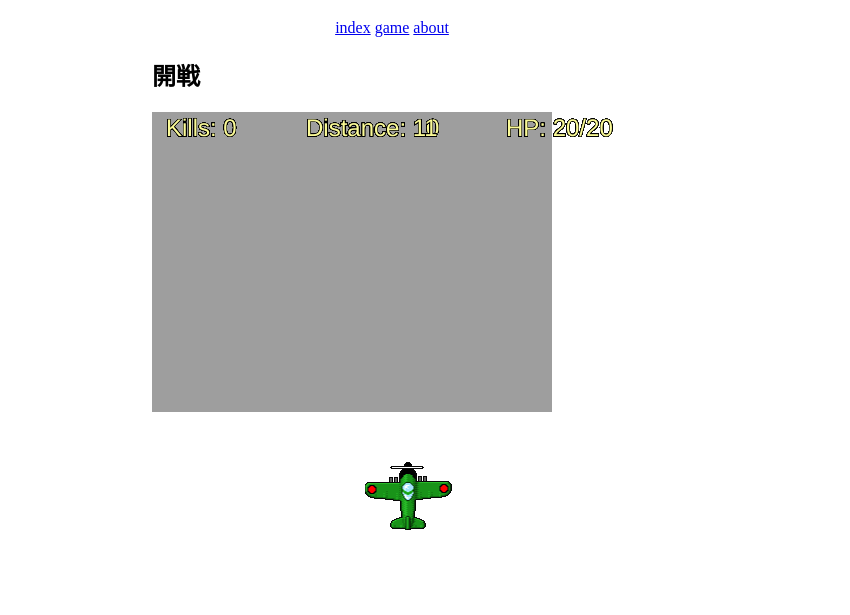
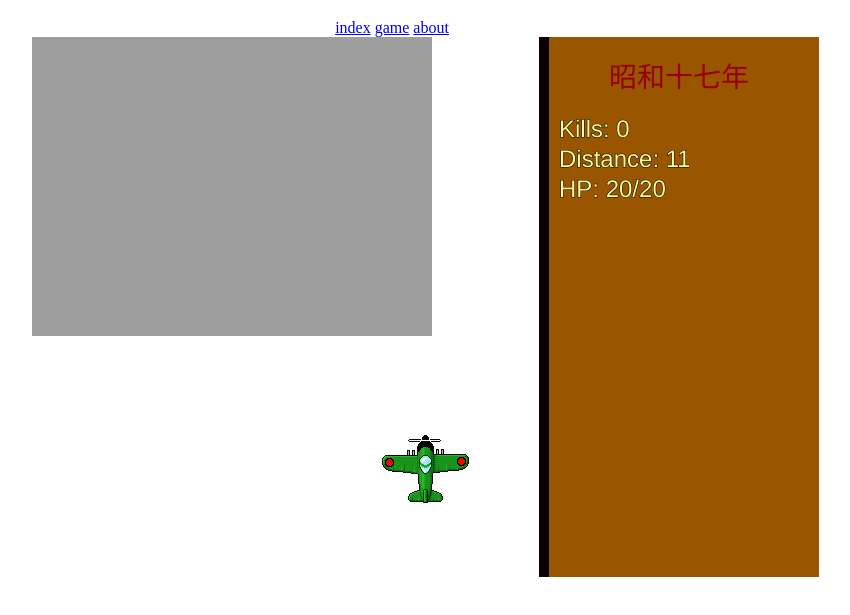
Before and after one commit to mbwk/fighter-plane-game, a plain HTML site: page game.html in a window 1280 px wide. Shown: the part 61-676 px from the top of the page, without its empty margins (248-1098 px from the left). Drawn offline with Linux system fonts and the light colour scheme.

Commit message:
k time to refactor dis

```diff
--- a/game.html
+++ b/game.html
@@ -24,8 +24,7 @@
     </ul>
 </nav>
 <section id="gamesec">
-    <h2>開戦</h2>
-    <canvas id="gamecanv" width="512" height="480">
+    <canvas id="gamecanv" width="787" height="540">
     </canvas>
 </section>
 <footer>
--- a/scripts/main.js
+++ b/scripts/main.js
@@ -15,7 +15,10 @@ function main()
     var playerbullets = [];
     var enemybullets = [];
 
-    /* game objects */
+    // test enemy
+    var testenemy = new EnemyKMT(300, 100);
+
+    //game objects
     var enemieskilled = 0;
 
     // handle keyboard controls
@@ -31,53 +34,55 @@ function main()
         MOUSEPOS = get_mouse_xy(evt);
     }, false);
 
+    var stage = 0;
+    /*
     var newstage = function () {
         ++stage;
         for (var i = 0; i < (stage + 10) && i < 20; ++i) {
             var x = Math.floor( Math.random() * ( 512 - 0 + 1 ));
             var y = Math.floor( Math.random() * ( 0 - 1200 + 1 ) - 1200 );
-            enemies.push(new EnemyKMT());
+            enemies.push(new EnemyKMT(x, y));
         }
-    }
+        enemies.push(new EnemyKMT(300, 100));
+    };
+    */
 
     // reset game
     var reset = function () {
         player.x = cvs.width / 2;
         player.y = cvs.height * 0.8;
-
-        //enemy.x = 32 + (Math.random() * (cvs.width - 128));
-        //enemy.y = 32 + (Math.random() * (cvs.width - 128));
+        //newstage();
     };
 
     var checkbounds = function (killer, victim) {
         var inleftbound = false, inrightbound = false,
             inbotbound = false, intopbound = false;
-        inleftbound = killer.exright() > victim.exleft();
-        inrightbound = killer.exleft() < victim.exright();
-        intopbound = killer.upper() > victim.lower();
-        inbotbound = killer.lower() < victim.upper();
 
-        if ( (inbotbound && (inleftbound || inrightbound))
-                || (intopbound (inleftbound || inrightbound)) ) {
+        inleftbound = killer.exright > victim.exleft;
+        inrightbound = killer.exleft < victim.exright;
+        intopbound = killer.upper > victim.lower;
+        inbotbound = killer.lower < victim.upper;
+
+        if ( (inbotbound && (inleftbound || inrightbound)) || (intopbound && (inleftbound || inrightbound)) ) {
                     return true;
         }
         return false;
-    }
+    };
 
     var checkcollisions = function () {
         // has a bullet gone out of bounds?
 
-        for (var bullet in playerbullets) {
-            if (bullet.lower() < 0) {
-                var index = playerbullets.indexOf(bullet);
-                playerbullets.splice(bullet, 1);
+        for (var pbullet in playerbullets) {
+            if (pbullet.lower() < 0) {
+                var pindex = playerbullets.indexOf(pbullet);
+                playerbullets.splice(pindex, 1);
             }
         }
 
-        for (var bullet in enemybullets) {
-            if (bullet.upper() > cvs.height) {
-                var index = enemybullets.indexOf(bullet);
-                enemybullets.splice(index, 1);
+        for (var ebullet in enemybullets) {
+            if (ebullet.upper() > cvs.height) {
+                var eindex = enemybullets.indexOf(ebullet);
+                enemybullets.splice(eindex, 1);
             }
         }
 
@@ -96,19 +101,20 @@ function main()
         }
 
 
+    };
+
+    var moveobjects = function (modifier) {
+        for (var enemy in enemies) {
+            //enemy.move(modifier);
+            enemy.y += enemy.speed * modifier;
         }
-
-    var moveobjects = function () {
-        for (var enemy in enemies) {
-            enemy.move();
+        for (var pbullet in playerbullets) {
+            pbullet.move(modifier);
         }
-        for (var bullet in playerbullets) {
-            bullet.move();
+        for (var ebullet in enemybullets) {
+            ebullet.move(modifier);
         }
-        for (var bullet in enemybullets) {
-            bullet.move();
-        }
-    }
+    };
 
     var update = function (modifier) {
         if (38 in keysdown && player.upper() > 36 ) { // up
@@ -122,7 +128,7 @@ function main()
         if (37 in keysdown && player.exleft() > 16 ) { // left
             // hero.x -= hero.speed * modifier;
             player.move("left", modifier);
-        } else if (39 in keysdown && player.exright() < cvs.width - 16 ) { // right
+        } else if (39 in keysdown && player.exright() < gamewidth - 16 ) { // right
             // hero.x += hero.speed * modifier;
             player.move("right", modifier);
         } else {
@@ -131,18 +137,25 @@ function main()
 
         // bring world to life
         checkcollisions();
-        moveobjects();
+        moveobjects(modifier);
 
     };
 
-    var scroller = -550;
+    var bglength = 1033;
+    var origin = (-1 * bglength) + cvs.height;
+    var scroller = origin;
     var delay = 0;
     /* draw */
     var render = function () {
+        if (gameover) {
+            drawgameover();
+        } else if (gamestate) {
+
             ctx.drawImage(bgImg, 0, scroller);
             scroller += 2;
+
             if (scroller > 0) {
-            scroller = -550;
+                scroller = origin;
             }
 
             // later, check if player is alive first
@@ -150,12 +163,13 @@ function main()
 
             for (var enemy in enemies) {
                 draw_img(enemy);
+                console.log("drawing");
             }
-        for (var bullet in playerbullets) {
-            draw_img(bullet);
+            for (var pbullet in playerbullets) {
+                draw_img(pbullet);
             }
-        for (var bullet in enemybullets) {
-            draw_img(bullet);
+            for (var ebullet in enemybullets) {
+                draw_img(ebullet);
             }
 
             writestats(player);
@@ -165,6 +179,9 @@ function main()
             if (delay > 25) {
                 ++player.distance;
                 delay = 0;
+            }
+        } else if (menustate) {
+            drawmenu();
         }
     };
 
--- a/scripts/objects.js
+++ b/scripts/objects.js
@@ -1,3 +1,5 @@
+"use strict";
+
 // these sprites are used by several objects on the screen at once
 var spritessy = {};
 spritessy.imgs = [];
@@ -5,29 +7,34 @@ spritessy.imgs = [];
 // image preload functions
 function preloadsprites()
 {
-    spritessy.imgs["bullet"] = new Image();
-    spritessy.imgs["enemy"] = new Image();
-    spritessy.imgs["enemykmt"] = new Image();
+    spritessy.imgs.bullet = new Image();
+    spritessy.imgs.enemy = new Image();
+    spritessy.imgs.enemykmt = new Image();
 
-    spritessy.imgs["bullet"].rdy = false;
-    spritessy.imgs["enemy"].rdy = false;
-    spritessy.imgs["enemykmt"].rdy = false;
+    spritessy.imgs.bullet.rdy = false;
+    spritessy.imgs.enemy.rdy = false;
+    spritessy.imgs.enemykmt.rdy = false;
 
-    spritessy.imgs["bullet"].src = "imgs/bullet.png";
-    spritessy.imgs["enemy"].src = "imgs/enemydefault.png";
-    spritessy.imgs["enemykmt"].src = "imgs/enemykmt.png";
+    spritessy.imgs.bullet.src = "imgs/bullet.png";
+    spritessy.imgs.enemy.src = "imgs/enemydefault.png";
+    spritessy.imgs.enemykmt.src = "imgs/enemykmt.png";
 
-    for (var i in spritessy.imgs) {
-        spritessy.imgs[i].onload = function () {
-            spritessy.imgs[i].rdy = true;
-        }
-    }
+    spritessy.imgs.bullet.onload = function () {
+        spritessy.imgs.bullet.rdy = true;
+    };
+    spritessy.imgs.enemy.onload = function () {
+        spritessy.imgs.enemy.rdy = true;
+    };
+    spritessy.imgs.enemykmt.onload = function () {
+        spritessy.imgs.enemykmt.rdy = true;
+    };
+
 }
 
 function allspritesready(sprites)
 {
     for (var i in sprites) {
-        if (sprites[i].reader = false) {
+        if (sprites[i].reader === false) {
             return false;
         }
     }
@@ -48,19 +55,19 @@ function GameEntity()
     /* helper functions */
     ent.upper = function () {
         return ent.y - (ent.height / 2);
-    }
+    };
     ent.lower = function () {
         return ent.y + (ent.height / 2);
-    }
+    };
     ent.exleft = function () {
         return ent.x - (ent.width / 2);
-    }
+    };
     ent.exright = function () {
         return ent.x + (ent.width / 2);
-    }
+    };
     ent.isrdy = function () {
         return ent.rdy;
-    }
+    };
 
     return ent;
 }
@@ -69,7 +76,6 @@ function PlayerBullet(playerx, playery, playerdmg)
 {
     var pbullet = new GameEntity();
 
-    /* member variables */
     pbullet.x = playerx;
     pbullet.y = playery;
     pbullet.speed = 512;
@@ -81,7 +87,7 @@ function PlayerBullet(playerx, playery, playerdmg)
 
     pbullet.move = function (modifier) {
         pbullet.y -= (pbullet.speed * modifier);
-    }
+    };
 
     return pbullet;
 }
@@ -95,7 +101,6 @@ function Player()
     // var player = {};
     var player = new GameEntity();
 
-    /* member variables */
     player.speed = 256;
     player.height = 68;
     player.width = 87;
@@ -107,21 +112,29 @@ function Player()
     player.distance = 0;
 
     player.sprites = [];
-    player.sprites["level"] = new Image();
-    player.sprites["bankr"] = new Image();
-    player.sprites["bankl"] = new Image();
-    player.sprites["level"].src = "imgs/reisenlevel.png";
-    player.sprites["bankr"].src = "imgs/reisenbankr.png";
-    player.sprites["bankl"].src = "imgs/reisenbankl.png";
-    player.img = player.sprites["level"];
-    for (var i in player.sprites) {
-        player.sprites[i].onload = function() {
-            player.sprites[i].ready = true;
-            player.rdy = allspritesready(player.sprites);
-        }
-    }
+    player.sprites.level = new Image();
+    player.sprites.bankr = new Image();
+    player.sprites.bankl = new Image();
+    player.sprites.level.src = "imgs/reisenlevel.png";
+    player.sprites.bankr.src = "imgs/reisenbankr.png";
+    player.sprites.bankl.src = "imgs/reisenbankl.png";
+    player.img = player.sprites.level;
 
-    /* member functions */
+    player.sprites.level.onload = function() {
+        player.sprites.level.ready = true;
+        player.rdy = allspritesready(player.sprites);
+    };
+    player.sprites.bankl.onload = function() {
+        player.sprites.bankl.ready = true;
+        player.rdy = allspritesready(player.sprites);
+    };
+    player.sprites.bankr.onload = function() {
+        player.sprites.bankr.ready = true;
+        player.rdy = allspritesready(player.sprites);
+    };
+
+
+
     player.move = function (direc, modifier) {
         switch (direc) {
             case "up":
@@ -132,29 +145,29 @@ function Player()
                 break;
             case "left":
                 player.x -= player.speed * modifier;
-                player.img = player.sprites["bankl"];
+                player.img = player.sprites.bankl;
                 break;
             case "right":
                 player.x += player.speed * modifier;
-                player.img = player.sprites["bankr"];
+                player.img = player.sprites.bankr;
                 break;
         }
-    }
+    };
 
     player.fire = function () {
         var bullet = new PlayerBullet(player.x, player.y, player.strength);
         return bullet;
-    }
+    };
 
     player.level = function () {
-        player.img = player.sprites["level"];
-    }
+        player.img = player.sprites.level;
+    };
     player.getheight = function () {
         return player.img.height;
-    }
+    };
     player.getwidth = function () {
         return player.img.width;
-    }
+    };
 
     console.log("reisen height: " + player.getheight() + " | width: " + player.getwidth());
 
@@ -166,37 +179,40 @@ function Enemy()
 {
     var enemy = new GameEntity();
 
-    /* member variables */
     enemy.speed = 128;
     enemy.height = 68;
     enemy.width = 87;
     enemy.hitpoints = 2;
     enemy.damage = 1;
 
-    enemy.img = new Image();
+    //enemy.img = new Image();
     enemy.rdy = false;
-    enemy.img = spritessy.imgs["enemy"];
-    console.log(enemy.img.src + " is LOADED.");
+    enemy.img = spritessy.imgs.enemy;
     enemy.rdy = true;
 
     enemy.move = function (modifier) {
         enemy.y += (enemy.speed) * modifier;
-    }
+    };
 
     return enemy;
 }
 
 /* kuomintang plane. most common enemy */
-function EnemyKMT()
+function EnemyKMT(newx, newy)
 {
     var kmt = new Enemy();
 
-    kmt.img = new Image();
+    kmt.x = newx;
+    kmt.y = newy;
+
+    //kmt.img = new Image();
     kmt.rdy = false;
-    kmt.img = spritessy.imgs["enemykmt"];
-    console.log(kmt.img.src + " is LOADED.");
+    kmt.img = spritessy.imgs.enemykmt;
     kmt.rdy = true;
 
+    kmt.move = function (modifier) {
+        kmt.y += (kmt.speed) * modifier;
+    };
 
     /* sprite */
     return kmt;
--- a/scripts/utils.js
+++ b/scripts/utils.js
@@ -1,3 +1,5 @@
+"use strict";
+
 /* canvas and context are global vars
  * the actual canvas is global anyway */
 var cvs = document.getElementById("gamecanv");
@@ -7,6 +9,16 @@ var ctx = cvs.getContext("2d");
 var MOUSEPOS = { x:0, y:0 };
 var MOUSECLICKED = false;
 var MOUSECLICKPOS = { x:0, y:0 };
+
+/* interface vars */
+var gamewidth = 512;
+var hudwidth = 275;
+
+/* game states */
+var gameover = false;
+var gamestate = true;
+var menustate = false;
+
 
 function get_mouse_xy(evt)
 {
@@ -31,23 +43,40 @@ function get_radians_for(obja, objb)
 
 function draw_img(object)
 {
-    ctx.drawImage(object.img, object.x - (object.width / 2), object.y - (object.height / 2));
+    ctx.drawImage(
+            object.img,
+            object.x - (object.width / 2),
+            object.y - (object.height / 2)
+            );
 }
 
 function writestats(player)
 {
-        ctx.fillStyle = "rgb(250, 250, 150)";
-        ctx.strokeStyle = "rgb(0, 0, 0)";
-        ctx.font = "24px Helvetica";
-        ctx.textAlign = "left";
-        ctx.textBaseLine = "top";
+    ctx.fillStyle = "#995500";
+    ctx.fillRect(gamewidth, 0, hudwidth, cvs.height);
 
-        ctx.strokeText("Kills: " + player.kills, 14, 24);
-        ctx.fillText("Kills: " + player.kills, 14, 24);
+    ctx.fillStyle = "rgb(150, 0, 0)";
+    ctx.font = "28px Meiryo";
+    ctx.fillText("昭和十七年", gamewidth + 65, 50);
 
-        ctx.strokeText("Distance: " + player.distance, 154, 24);
-        ctx.fillText("Distance: " + player.distance, 154, 24);
+    ctx.fillStyle = "rgb(250, 250, 150)";
+    ctx.strokeStyle = "rgb(0, 0, 0)";
+    ctx.font = "24px Helvetica";
+    ctx.textAlign = "left";
+    ctx.textBaseLine = "top";
 
-        ctx.strokeText("HP: " + player.hitpoints + "/" + player.maxhp, 354, 24);
-        ctx.fillText("HP: " + player.hitpoints + "/" + player.maxhp, 354, 24);
+    var ystart = 100;
+    var xstart = gamewidth + 15;
+
+    ctx.strokeText("Kills: " + player.kills, xstart, ystart);
+    ctx.fillText("Kills: " + player.kills, xstart, ystart);
+
+    ctx.strokeText("Distance: " + player.distance, xstart, ystart + 30);
+    ctx.fillText("Distance: " + player.distance, xstart, ystart + 30);
+
+    ctx.strokeText("HP: " + player.hitpoints + "/" + player.maxhp, xstart, ystart + 60);
+    ctx.fillText("HP: " + player.hitpoints + "/" + player.maxhp, xstart, ystart + 60);
+
+    ctx.fillStyle = "rgb(10, 0, 0)";
+    ctx.fillRect(gamewidth - 5, 0, 10, cvs.height);
 }
--- a/styles/main.css
+++ b/styles/main.css
@@ -1,6 +1,6 @@
 body {
-    margin-left: 400px;
-    margin-right: 400px;
+    margin-left: 280px;
+    margin-right: 280px;
 }
 
 header {
@@ -25,7 +25,7 @@ section {
 }
 
 canvas {
-    cursor: crosshair;
+    cursor: auto;
 }
 
 footer {
```
Lines whose indentation alone changed are shown as unchanged.
